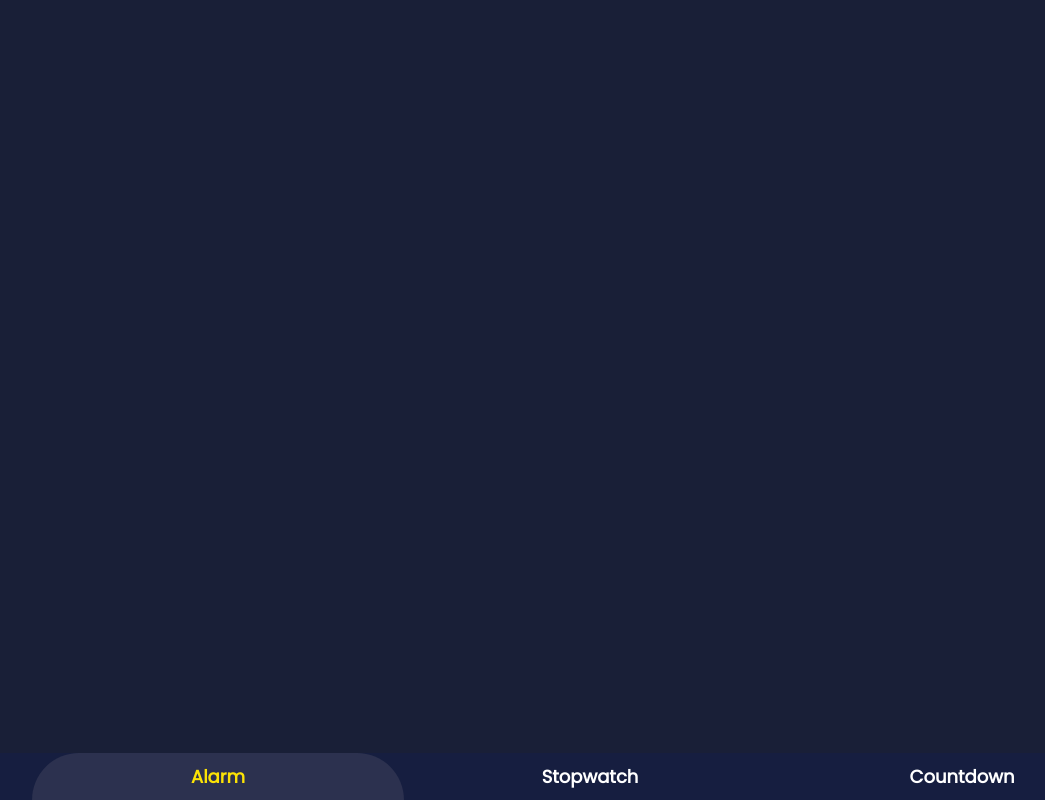
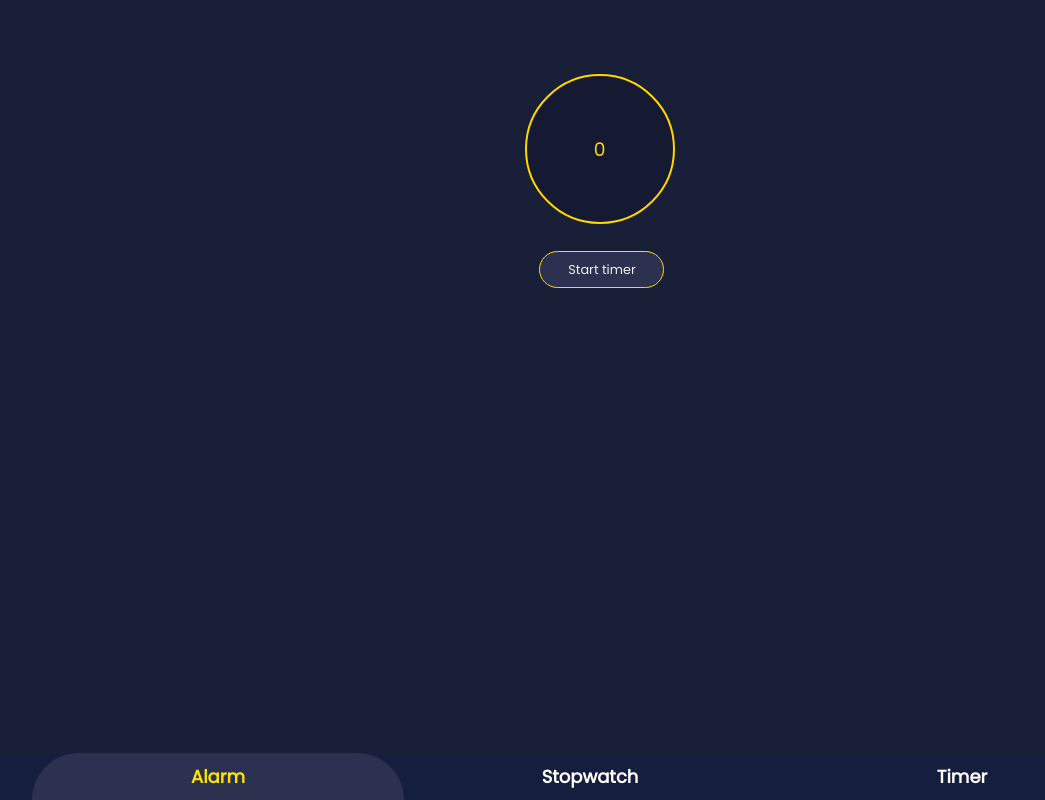
Before and after one commit to 404NotFoundedTeam/Alarm, a React (Create React App) app: page /timer in a window 1280 px wide. Shown: the whole page, without its empty margins (38-1083 px from the left). Built offline with nearby package versions, Linux system fonts and the light colour scheme.

Commit message:
'changes'

```diff
--- a/package.json
+++ b/package.json
@@ -13,6 +13,7 @@
     "bootstrap": "^5.1.3",
     "firebase": "^9.6.5",
     "react": "^17.0.2",
+    "react-countdown-circle-timer": "^3.0.8",
     "react-dom": "^17.0.2",
     "react-hook-form": "^7.25.3",
     "react-router-dom": "^6.2.1",
--- a/src/App.js
+++ b/src/App.js
@@ -5,6 +5,7 @@ import 'bootstrap/dist/css/bootstrap.min.css'
 import Footer from "./Pages/Footer";
 
 import SetAlarm from "./Pages/SetAlarm";
+import Timer from "./Pages/Timer/Timer";
 import Sekundomer from "./Components/Sekundomer";
 
 function App() {
@@ -16,6 +17,7 @@ function App() {
                     <Route exact path="/" element={<Alarm/>} />
                     <Route path="/setAlarm" element={<SetAlarm/>} />
                     <Route path="/secondomer" element={<Sekundomer/>} />
+                    <Route path="/timer" element={<Timer />} />
                 </Routes>
             </div>
           <Footer />
--- /dev/null
+++ b/src/Components/Button.js
@@ -0,0 +1,7 @@
+
+const Button = ({title,activeClass, _callback}) => {
+    return (
+        <button className={activeClass} onClick={_callback}>{title}</button>
+      )
+}
+export default Button
--- /dev/null
+++ b/src/Components/CountdownAnimation.js
@@ -0,0 +1,26 @@
+import { useContext } from "react";
+import { CountdownCircleTimer } from "react-countdown-circle-timer";
+import { SettingsContext } from "../context/SettingsContext";
+const CountdownAnimation = ({ key, timer, animate, children }) => {
+  const { stopAimate } = useContext(SettingsContext);
+
+  return (
+    <CountdownCircleTimer
+      key={key}
+      isPlaying={animate}
+      duration={timer * 60}
+      box-shadow={[]}
+      colors={[["#FFE500"]]}
+      strokeWidth={9}
+      size={260}
+      trailColor="#FFE500"
+      onComplete={() => {
+        stopAimate();
+      }}
+    >
+      {children}
+    </CountdownCircleTimer>
+  );
+};
+
+export default CountdownAnimation;
--- /dev/null
+++ b/src/Components/SetPomodoro.js
@@ -0,0 +1,40 @@
+import React, { useContext, useState } from 'react'
+import { SettingsContext } from '../context/SettingsContext'
+
+const SetPomodoro = () => {
+
+    const [newTimer, setNewTimer] = useState({
+        work: 0,
+        active: 'work'
+    })
+
+    const { updateExecute } = useContext(SettingsContext)
+
+    const handleChange = input => {
+        const { name, value } = input.target
+        switch (name) {
+            case 'work':
+                setNewTimer({
+                    ...newTimer,
+                    work: parseInt(value)
+                })
+                break;
+        }
+    }
+    const handleSubmit = e => {
+        e.preventDefault()
+        updateExecute(newTimer)
+    }
+    return (
+        <div className="form-container">
+            <form noValidate onSubmit={handleSubmit} >
+                <div className="input-wrapper">
+                    <input className="input" type="number" name="work" onChange={handleChange} value={newTimer.work} />
+                </div>
+                <button type='submit'>Start timer</button>
+            </form>
+        </div>
+    )
+}
+
+export default SetPomodoro
--- a/src/Pages/Footer/index.js
+++ b/src/Pages/Footer/index.js
@@ -23,7 +23,7 @@ const Footer = () => {
 						<Link to={"/secondomer"} onClick={(e)=> {lastActive(e)}}>Stopwatch</Link>
 					</div>
 					<div className="col-4">
-						<Link to={"/"} onClick={(e)=> {lastActive(e)}}>Countdown</Link>
+						<Link to={"/timer"} onClick={(e)=> {lastActive(e)}}>Timer</Link>
 					</div>
 				</div>
 			</div>
--- a/src/Pages/SetAlarm/index.js
+++ b/src/Pages/SetAlarm/index.js
@@ -30,7 +30,7 @@ const SetAlarm = () => {
     <SetAlarmWrapper>
       <div className="container-fluid">
         <div className="row justify-content-center flex-column align-items-center">
-          <div className="col-6 text-center mt-4">
+          <div className="col-md-6 text-center mt-4">
             <div className="setTime d-flex justify-content-center">
               <p className="setHours fs-1">
                 {date ? `${(new Date(date)).getHours()}` : '--'}
@@ -44,7 +44,7 @@ const SetAlarm = () => {
             </div>
 
           </div>
-          <div className="col-6 p-0 mt-4">
+          <div className="col-md-6 mt-4">
             <form onSubmit={submitData} id="setAlarmForm">
               <TextField
                 id="datetime-local"
--- /dev/null
+++ b/src/Pages/Timer/Timer.js
@@ -0,0 +1,67 @@
+import React, { useEffect, useContext } from "react";
+import Button from "../../Components/Button";
+import CountdownAnimation from "../../Components/CountdownAnimation";
+import SetPomodoro from "../../Components/SetPomodoro";
+import { SettingsContext } from "../../context/SettingsContext";
+import TimerWrapper from "./TimerWrapper";
+
+function Timer() {
+  const {
+    pomodoro: pomidor,
+    executing,
+    startAnimate,
+    children,
+    startTimer,
+    pauseTimer,
+    updateExecute,
+    setCurrentTimer,
+    SettingsBtn,
+  } = useContext(SettingsContext);
+
+  useEffect(() => {
+    updateExecute(executing);
+  }, [executing, startAnimate]);
+
+  return (
+    <TimerWrapper>
+      <div className="box">
+        <div className="container">
+          {pomidor !== 0 ? (
+            <>
+              <div className="timer-container">
+                <div className="time-wrapper">
+                  <CountdownAnimation
+                    key={pomidor}
+                    timer={pomidor}
+                    animate={startAnimate}
+                  >
+                    {children}
+                  </CountdownAnimation>
+                </div>
+              </div>
+              <div className="btnn">
+                <Button
+                  title="Break"
+                  activeClass={startAnimate ? "active" : undefined}
+                  _callback={pauseTimer}
+                />
+                <Button title="cancel" _callback={SettingsBtn} />
+              </div>
+              <div className="boxx">
+                <Button
+                  title="Start"
+                  activeClass={!startAnimate ? "active" : undefined}
+                  _callback={startTimer}
+                />
+              </div>
+            </>
+          ) : (
+            <SetPomodoro />
+          )}
+        </div>
+      </div>
+    </TimerWrapper>
+  );
+}
+
+export default Timer;
--- /dev/null
+++ b/src/Pages/Timer/TimerWrapper.js
@@ -0,0 +1,119 @@
+import styled from "styled-components";
+
+const TimerWrapper = styled.div`
+  .box {
+    display: flex;
+    justify-content: center;
+    align-items: center;
+    margin: 50px;
+  }
+
+  .container {
+    border-radius: 10px;
+    color: #eae8c9;
+    display: flex;
+    flex-direction: column;
+    align-items: center;
+    justify-content: center;
+  }
+
+  .container h1 {
+    font-size: 2.6rem;
+    margin-bottom: 0.2rem;
+  }
+
+  .container .labels {
+    list-style: none;
+    display: flex;
+    text-transform: uppercase;
+    font-size: 0.8rem;
+    padding: 0.3rem 0.3rem;
+    background-color: #0c0e1b;
+    border-radius: 1.5rem;
+  }
+
+  .active-label {
+    color: #0c0e1b;
+    background-color: #fef46b;
+  }
+
+  .timer-container {
+    display: flex;
+    color: yellow;
+    flex: 2;
+    align-items: center;
+    justify-content: center;
+  }
+
+  .time-wrapper {
+    display: flex;
+    align-items: center;
+    justify-content: center;
+    height: 15rem;
+    width: 15rem;
+    border-radius: 7.5rem;
+    color: #efefef;
+    background: #151932;
+    font-size: 3.5rem;
+    box-shadow: 1rem 1.5rem 2rem rgba(0, 0, 0, 0.6);
+  }
+
+  button {
+    color: #efefef;
+    font-size: 0.8rem;
+    padding: 0.5rem 1.2rem;
+    border-radius: 3rem;
+    margin: 0.2rem;
+    background-color: #2C314F;
+    border: 0.5px solid gold;
+    width: 125px;
+    cursor: pointer;
+  }
+
+  input[type="number"]::-webkit-inner-spin-button {
+    -webkit-appearance: none;
+  }
+
+  .button-wrapper button.activve {
+    color: #0c0e1b;
+  }
+  .form-container {
+    text-align: center;
+  }
+  .input-wrapper {
+    margin: 1.5rem;
+  }
+  .input-wrapper input {
+    border: 2px solid gold;
+    height: 150px;
+    width: 150px;
+    border-radius: 50%;
+    outline: none;
+    background-color: #151932;
+    margin-right: 0.3rem;
+    text-align: center;
+    font-size: 14pt;
+    color: gold;
+  }
+
+  .btnn {
+    display: flex;
+    gap: 50px;
+    margin-bottom: 60px;
+  }
+  .btnn > button {
+    margin-top: 40px;
+    background: transparent !important;
+    border: 2px solid #e9c912;
+    color: #ffe500;
+  }
+  .boxx > button {
+    margin-bottom: 60px;
+    width: 200px;
+    background: transparent !important;
+    border: 2px solid #e9c912;
+    color: #ffe500;
+  }
+`;
+
+export default TimerWrapper;
--- /dev/null
+++ b/src/context/SettingsContext.js
@@ -0,0 +1,76 @@
+import { useState, createContext } from "react";
+
+export const SettingsContext = createContext()
+
+function SettingsContextProvider(props) {
+
+    const [pomodoro, setPomodoro] = useState(0)
+    const [executing, setExecuting] = useState({})
+    const [startAnimate, setStartAnimate] = useState(false)
+
+    function setCurrentTimer(active_state) {
+        updateExecute({
+            ...executing,
+            active: active_state
+        })
+        setTimerTime(executing)
+    }
+
+    function startTimer() {
+        setStartAnimate(true)
+    }
+    function pauseTimer() {
+        setStartAnimate(false)
+    }
+    const children = ({ remainingTime }) => {
+        // const watch = Math.floor(minutes / 60)
+        const hour = Math.floor(Math.floor(remainingTime / 60) / 60)
+        // const hour = Math.floor(minutes / 60)
+        const minutes = Math.floor(remainingTime / 60)
+        const seconds = remainingTime % 60
+
+        return `${hour}${hour}:${minutes}:${seconds}`
+    }
+
+    const SettingsBtn = () => {
+        setExecuting({})
+        setPomodoro(0)
+    }
+
+    const updateExecute = updatedSettings => {
+        setExecuting(updatedSettings)
+        setTimerTime(updatedSettings)
+    }
+
+    const setTimerTime = (evaluate) => {
+        switch (evaluate.active) {
+            case 'work':
+                setPomodoro(evaluate.work);
+                break;
+        }
+    }
+
+    function stopAimate() {
+        setStartAnimate(false)
+    }
+
+    return (
+        <SettingsContext.Provider value={{
+            pomodoro,
+            executing,
+            updateExecute,
+            startAnimate,
+            startTimer,
+            pauseTimer,
+            children,
+            SettingsBtn,
+            setCurrentTimer,
+            stopAimate
+        }}>
+            {props.children}
+        </SettingsContext.Provider>
+    )
+
+}
+
+export default SettingsContextProvider
--- a/src/index.js
+++ b/src/index.js
@@ -2,13 +2,16 @@ import React from 'react';
 import ReactDOM from 'react-dom';
 import App from './App';
 import reportWebVitals from './reportWebVitals';
-import {BrowserRouter} from "react-router-dom";
+import { BrowserRouter } from "react-router-dom";
+import SettingsContextProvider from "./context/SettingsContext";
 
 ReactDOM.render(
 	<BrowserRouter>
-		<App />
+		<SettingsContextProvider>
+			<App />
+		</SettingsContextProvider>
 	</BrowserRouter>,
-  document.getElementById('root')
+	document.getElementById('root')
 );
 
 // If you want to start measuring performance in your app, pass a function
```
Also changed, not shown: 2 other files (tests, documents, lock files or other folders).
